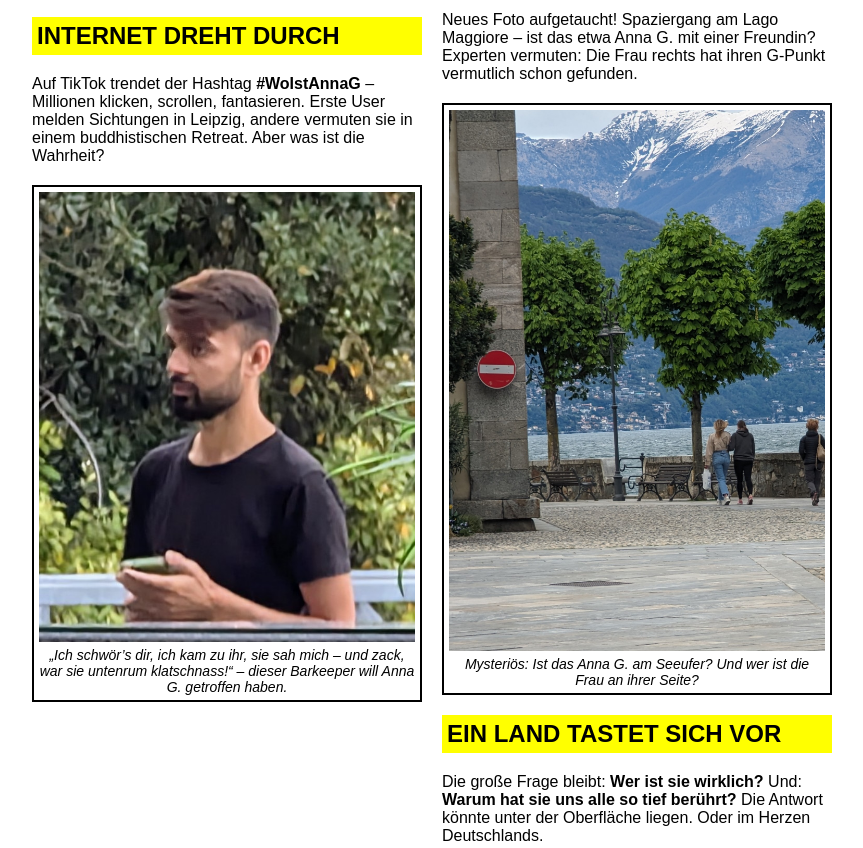
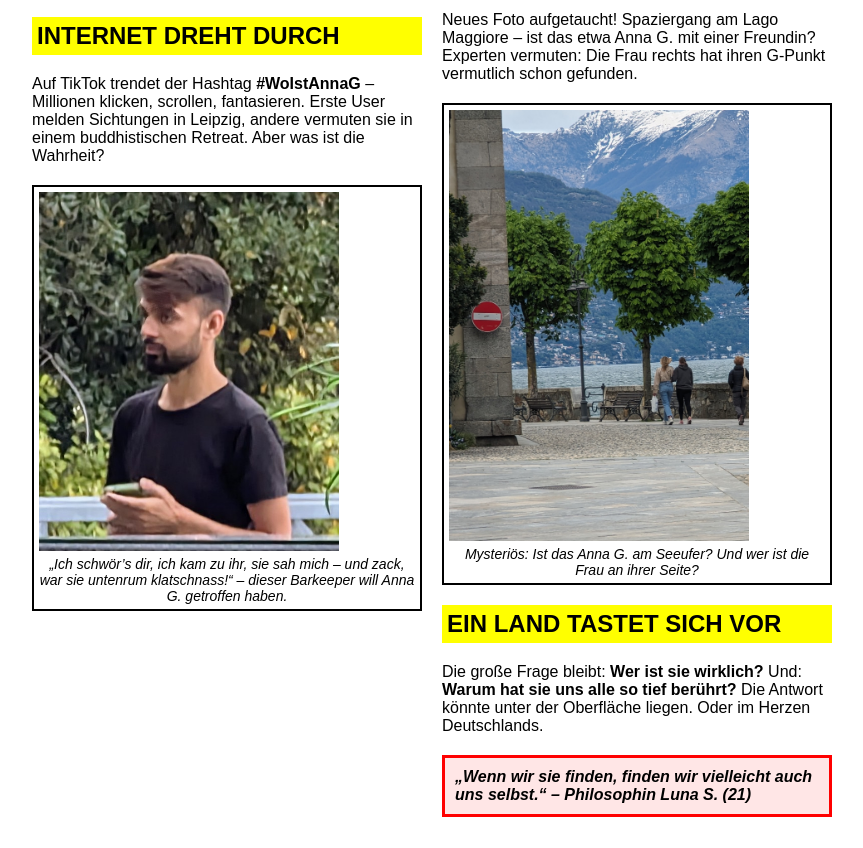
Before and after one commit to LB6452/BILD1, a plain HTML site: page index.html in a window 1280 px wide. Shown: the part 442-1290 px from the top of the page, without its empty margins (208-1071 px from the left). Drawn offline with Linux system fonts and the light colour scheme.

Commit message:
Update index.html

```diff
--- a/index.html
+++ b/index.html
@@ -89,7 +89,7 @@
       <p>Auf TikTok trendet der Hashtag <strong>#WoIstAnnaG</strong> – Millionen klicken, scrollen, fantasieren. Erste User melden Sichtungen in Leipzig, andere vermuten sie in einem buddhistischen Retreat. Aber was ist die Wahrheit?</p>
 
       <div class="image-box">
-        <img src="https://github.com/LB6452/BILD1/blob/main/PXL_20240922_170036084~4.jpg?raw=true" alt="Person mit Smartphone im Grünen" width="600">
+        <img src="https://github.com/LB6452/BILD1/blob/main/PXL_20240922_170036084~4.jpg?raw=true" alt="Person mit Smartphone im Grünen" width="300">
         <div class="caption">„Ich schwör’s dir, ich kam zu ihr, sie sah mich – und zack, war sie untenrum klatschnass!“ – dieser Barkeeper will Anna G. getroffen haben.</div>
       </div>
     </div>
@@ -105,7 +105,7 @@
 
 
       <div class="image-box">
-        <img src="https://raw.githubusercontent.com/LB6452/BILD1/main/PXL_20240418_145610465~2.jpg" alt="Zwei Frauen am See">
+        <img src="https://raw.githubusercontent.com/LB6452/BILD1/main/PXL_20240418_145610465~2.jpg" alt="Zwei Frauen am See" width="300">
         <div class="caption">Mysteriös: Ist das Anna G. am Seeufer? Und wer ist die Frau an ihrer Seite?</div>
       </div>
 
```
